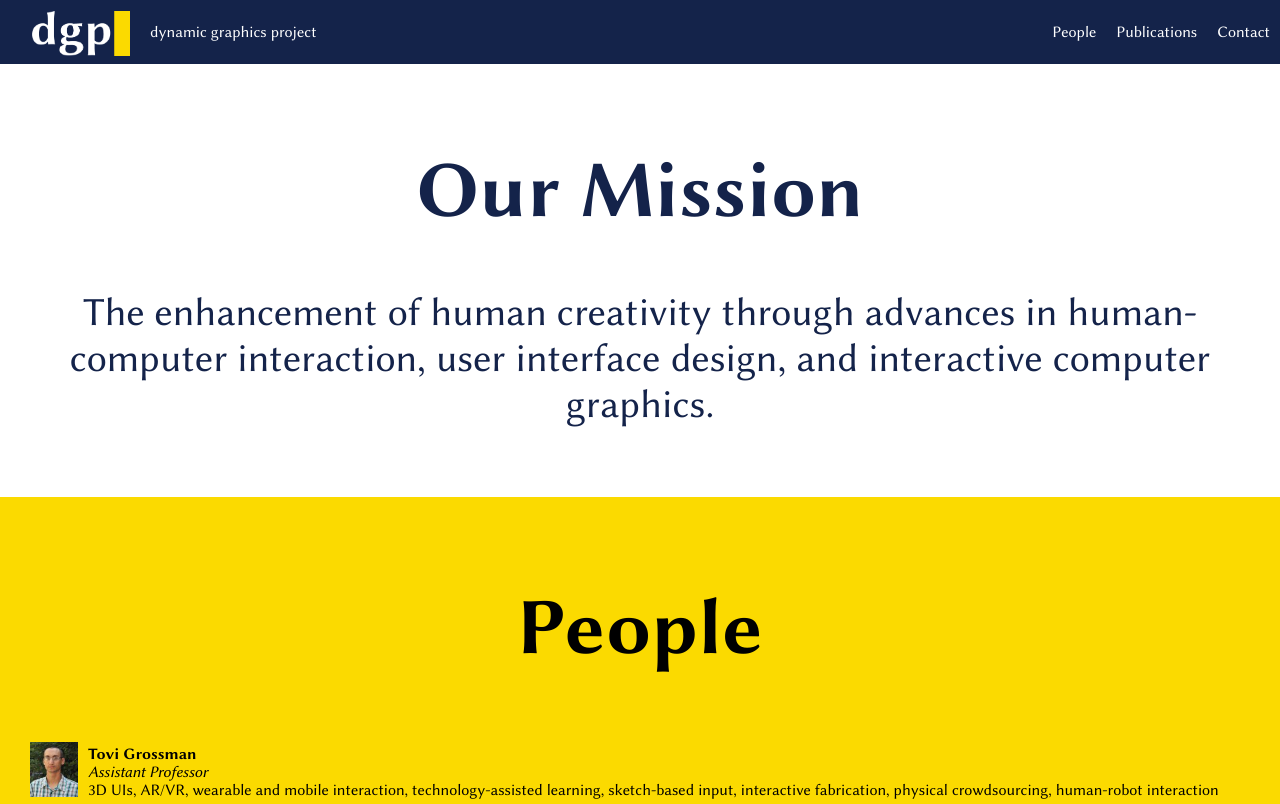
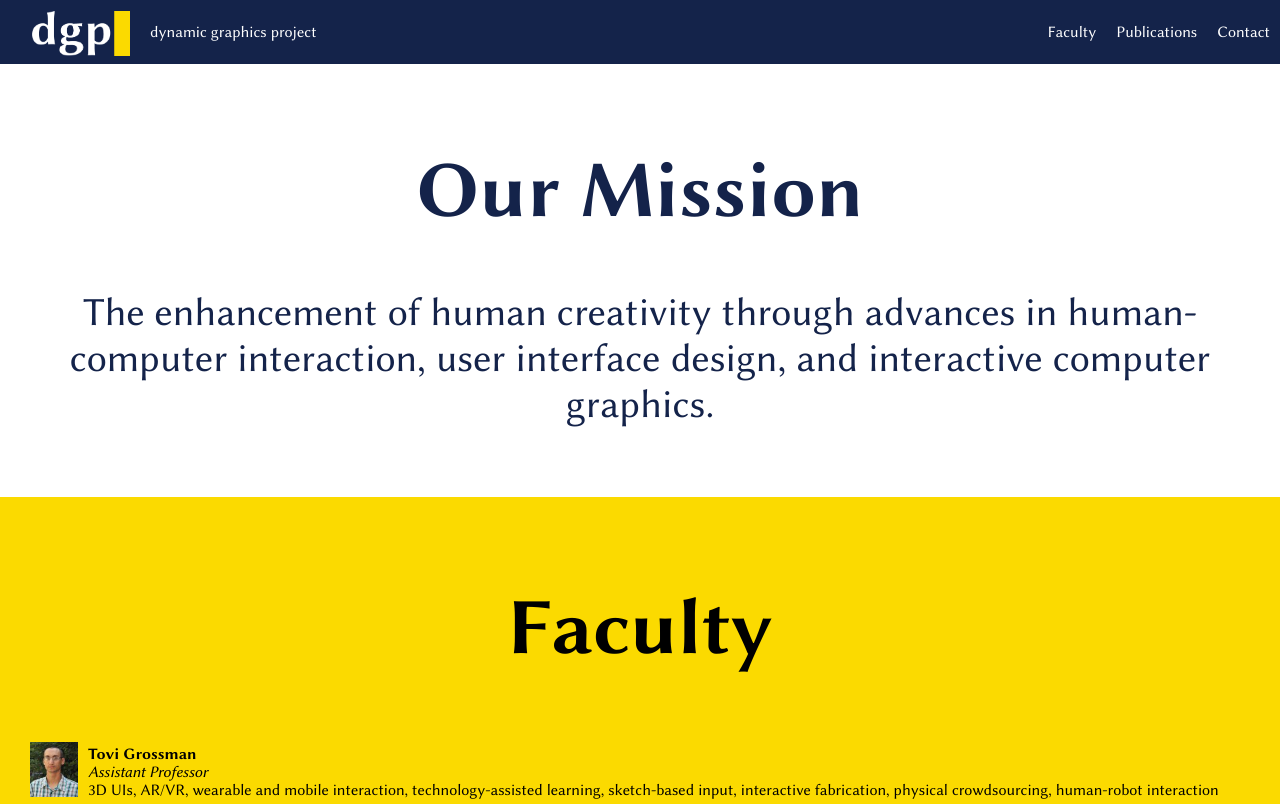
Before and after one commit to alecjacobson/dgp-website, a plain HTML site: page index.html in a window 1280 px wide. Shown: the top 804 px of the page. Drawn offline with Linux system fonts and the light colour scheme.

Commit message:
people -> faculty

```diff
--- a/index.html
+++ b/index.html
@@ -10,7 +10,7 @@
     <table>
       <tr>
         <td id=corner_logo><a href="#about"><img src=dgp-logo-small-alt.png />dynamic graphics project</a></td>
-        <td><a href="#people"      >People      </a></td>
+        <td><a href="#people"      >Faculty     </a></td>
         <td><a href="#publications">Publications</a></td>
         <td><a href="#contact"     >Contact</a></td>
       </tr>
@@ -23,7 +23,7 @@
     </p>
   </div>
   <div id=people class=chunk>
-    <h1>People</h1>
+    <h1>Faculty</h1>
     <table id=peopletable>
       <tr><td><img class=headshot src=tovi.jpg />      </td><td><table><tr><td class=peoplename><a href="https://www.tovigrossman.com"                                   >Tovi Grossman        </a></td></tr><tr><td class=peopletitle>Assistant Professor </td></tr><tr><td> 3D UIs, AR/VR, wearable and mobile interaction, technology-assisted learning, sketch-based input, interactive fabrication, physical crowdsourcing, human-robot interaction</td></tr></table></td></tr>
       <tr><td><img class=headshot src=ron.jpg />       </td><td><table><tr><td class=peoplename><a href="http://ron.taglab.ca"                                           >Ronald Baecker       </a></td></tr><tr><td class=peopletitle>Professor Emeritus  </td></tr><tr><td> human-computer interaction, health & assistive Technologies  </td></tr></table></td></tr>
```
